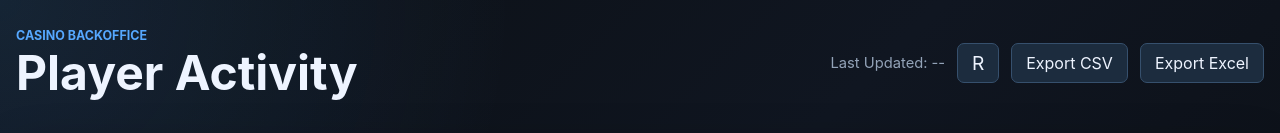
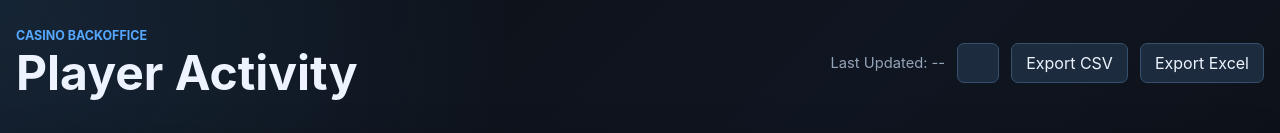
Before and after one commit to zivojinovicmarko10-lab/player-activity-dashboard, a Next.js app: page / in a window 1280 px wide. Shown: the top 133 px of the page. Built offline with nearby package versions, Linux system fonts and the light colour scheme.

Commit message:
Use reload icon for refresh button

```diff
--- a/app/page.jsx
+++ b/app/page.jsx
@@ -9,7 +9,7 @@ export default function Page() {
         <div className="topbar-actions">
           <span id="lastUpdated" className="timestamp">Last Updated: --</span>
           <button id="refreshBtn" className="icon-button" type="button" title="Refresh data" aria-label="Refresh data">
-            <span aria-hidden="true">R</span>
+            <span className="refresh-glyph" aria-hidden="true"></span>
           </button>
           <button id="exportBtn" className="button" type="button">Export CSV</button>
           <button id="excelBtn" className="button" type="button">Export Excel</button>
```
